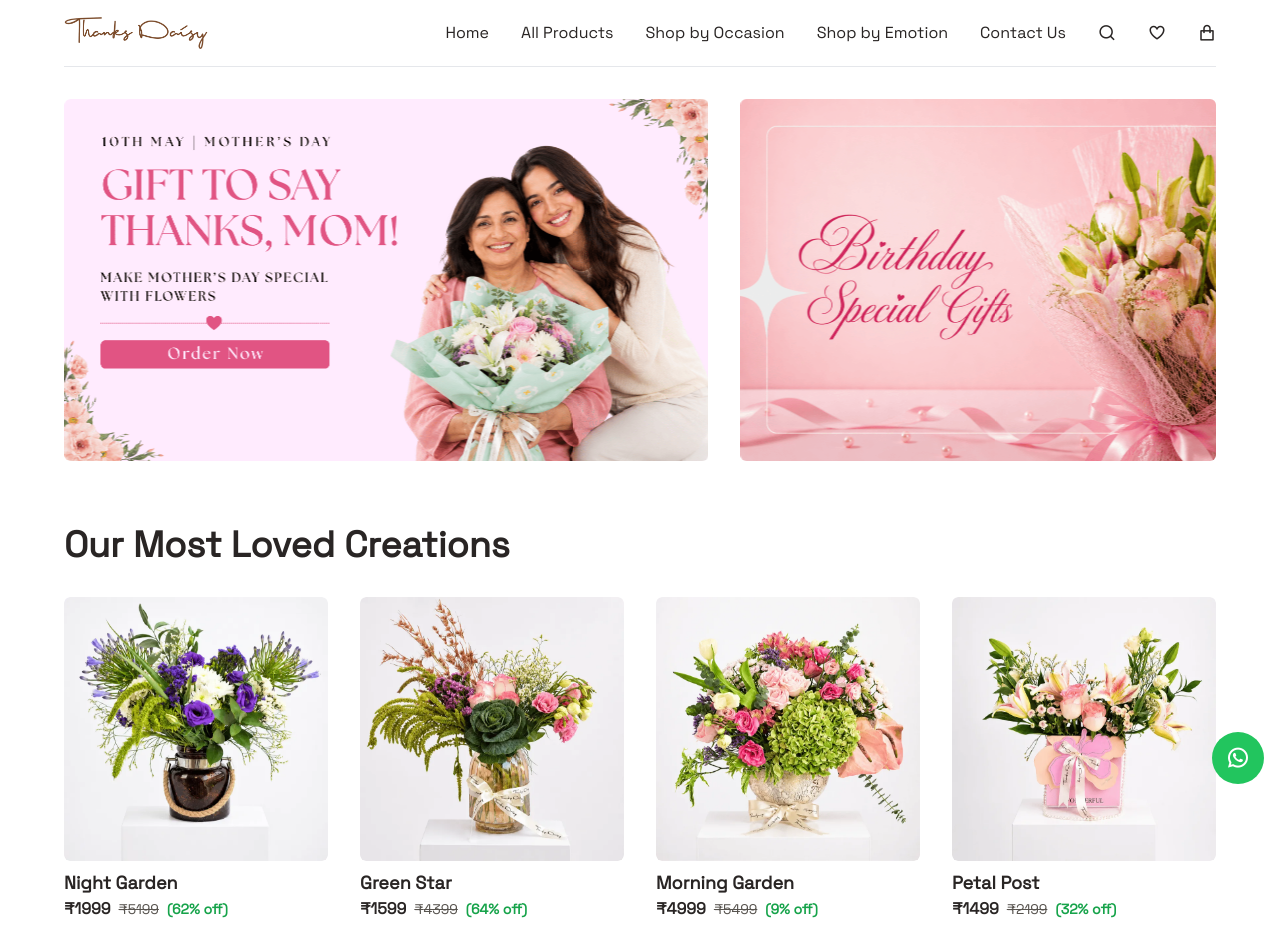
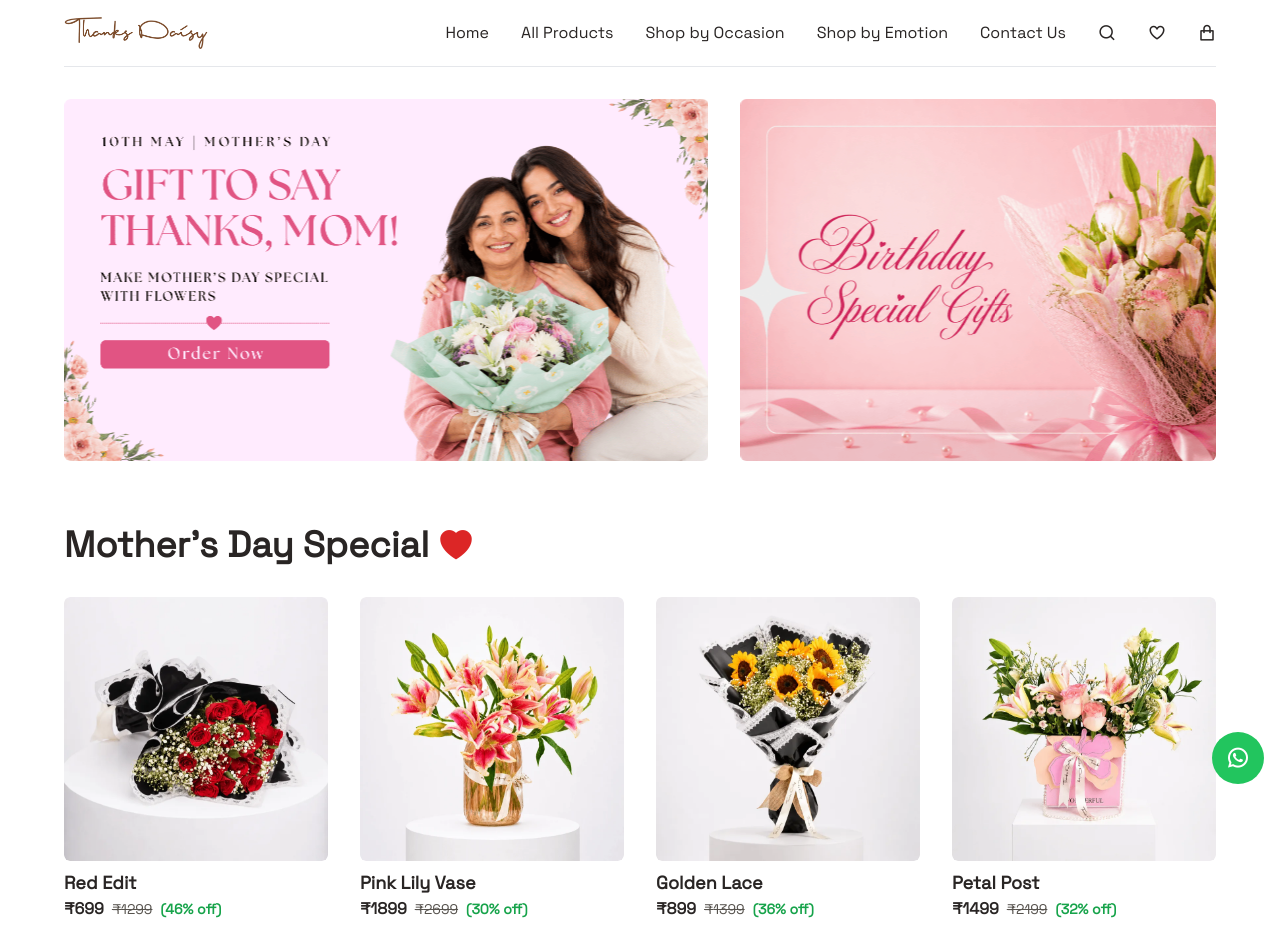
Before and after one commit to magnetfunnelspro/ThanksDAISY, a React (Vite) app: page / in a window 1280 px wide. Shown: the top 952 px of the page. Built offline with nearby package versions, Linux system fonts and the light colour scheme.

Commit message:
Special Event added

```diff
--- a/src/pages/Home.jsx
+++ b/src/pages/Home.jsx
@@ -24,6 +24,63 @@ import socialData from "../data/socialData";
 
 const Home = () => {
   const [activeIndex, setActiveIndex] = useState(null);
+
+  // Bestsellers
+  const specialEvent = [
+    // Red Edit
+    {
+      name: "Red Edit",
+      route: "red-edit",
+      images: ["/images/td-021/1.webp"],
+      price: 699,
+      originalPrice: 1299,
+    },
+
+    // Pink Lily Vase
+    {
+      name: "Pink Lily Vase",
+      route: "pink-lily-vase",
+      images: ["/images/td-024/1.webp"],
+      price: 1899,
+      originalPrice: 2699,
+    },
+
+    // Golden Lace
+    {
+      name: "Golden Lace",
+      route: "golden-lace",
+      images: ["/images/td-018/1.webp"],
+      price: 899,
+      originalPrice: 1399,
+    },
+
+    // Petal Post
+    {
+      name: "Petal Post",
+      route: "petal-post",
+      images: ["/images/td-010/1.webp"],
+      price: 1499,
+      originalPrice: 2199,
+    },
+
+    // Presses Purple
+    {
+      name: "Pressed Purple",
+      route: "pressed-purple",
+      images: ["/images/td-011/1.webp"],
+      price: 899,
+      originalPrice: 2199,
+    },
+
+    // Minty Harvest
+    {
+      name: "Minty Harvest",
+      route: "minty-harvest",
+      images: ["/images/td-001/1.webp"],
+      price: 1999,
+      originalPrice: 3799,
+    },
+  ];
 
   // Bestsellers
   const bestsellers = [
@@ -197,6 +254,43 @@ const Home = () => {
           ))}
         </div>
       </div> */}
+
+      {/* Special Event */}
+      <div className="w-full flex flex-col gap-4 xl:gap-8">
+        <h2 className="text-2xl xl:text-4xl font-semibold leading-none flex gap-2 items-center">
+          <span>Mother's Day Special</span>
+          <i class="ri-poker-hearts-fill text-red-600"></i>
+        </h2>
+
+        <Swiper
+          spaceBetween={16}
+          slidesPerView={2}
+          breakpoints={{
+            640: {
+              slidesPerView: 2.5,
+            },
+            768: {
+              slidesPerView: 3.2,
+            },
+            1024: {
+              spaceBetween: 32,
+              slidesPerView: 4,
+            },
+          }}
+          modules={[Navigation]}
+          className="w-full"
+        >
+          {specialEvent.map((data, index) => (
+            <SwiperSlide key={index}>
+              <Card data={data} />
+            </SwiperSlide>
+          ))}
+        </Swiper>
+
+        <Link to="/shop" className="text-center underline">
+          View all
+        </Link>
+      </div>
 
       {/* Bestsellers */}
       <div className="w-full flex flex-col gap-4 xl:gap-8">
@@ -388,7 +482,8 @@ const Home = () => {
           What Our Customers Say?
         </h2>
         <p className="xl:w-1/2 xl:text-lg text-center">
-          Every arrangement tells a story of thoughtful gifting and beautiful moments.
+          Every arrangement tells a story of thoughtful gifting and beautiful
+          moments.
         </p>
         <div className="w-full mt-4 relative review-fade">
           <Swiper
--- a/src/pages/user/Cart.jsx
+++ b/src/pages/user/Cart.jsx
@@ -21,7 +21,6 @@ const Cart = () => {
   // Shipping Charges
   const shippingCost = totalPrice > 500 ? 0 : 0;
 
-  // --- Apply Button Handler ---
   // This ONLY sets the active coupon when clicked. It hands the math off to the useEffect.
   const handleAppliedCoupon = () => {
     if (!couponInput.trim()) {
@@ -32,9 +31,7 @@ const Cart = () => {
     setActiveCoupon(couponInput.trim().toUpperCase());
   };
 
-  // --- Dynamic Recalculation ---
   // This watches the cart total and the *applied* coupon.
-  // It recalculates when quantities change or a new coupon is successfully applied.
   useEffect(() => {
     if (!activeCoupon) {
       setDiscount(0);
@@ -52,9 +49,9 @@ const Cart = () => {
     } else if (code === "MEET250") {
       disc = 250;
       message = "Yahoo! You got ₹250 discount.";
-    } else if (code === "FREESHIP") {
-      disc = shippingCost;
-      message = "Congrats! You got free delivery.";
+    } else if (code === "LOVEUMOM") {
+      disc = 150;
+      message = "Yahoo! You got ₹150 discount.";
     } else {
       disc = 0;
       message = "Oops! Invalid coupon code.";
```
